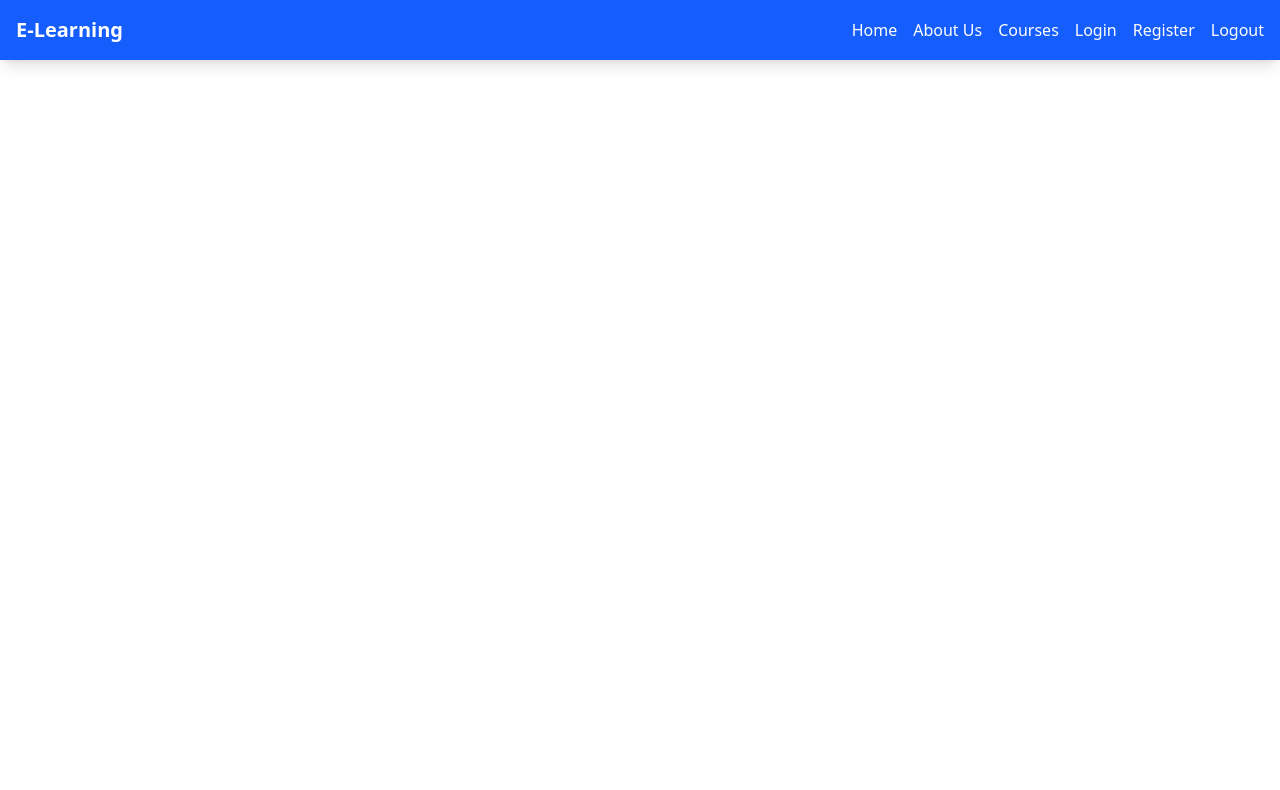
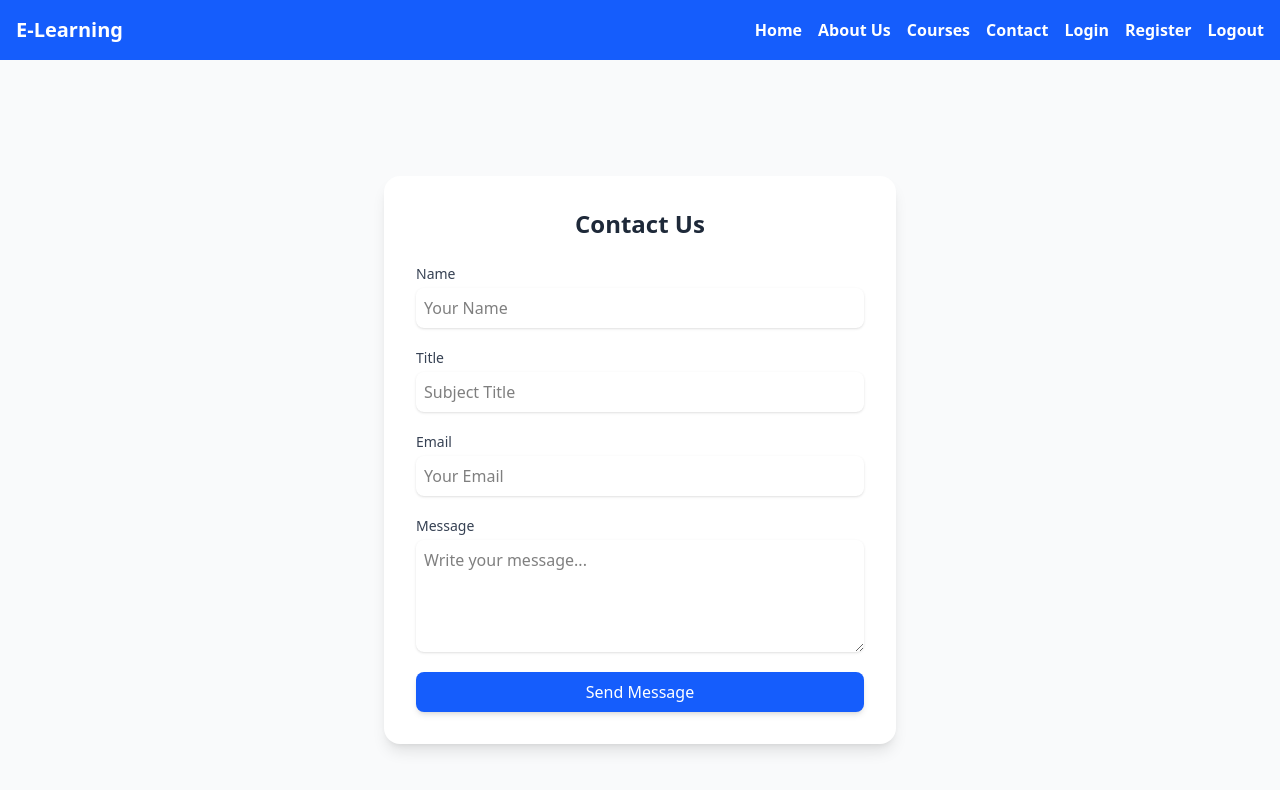
Before and after one commit to simalimbu/Basic_React, a React (Vite) app: page /contact in a window 1280 px wide. Shown: the top 790 px of the page. Built offline with nearby package versions, Linux system fonts and the light colour scheme.

Commit message:
fifth commit

```diff
--- a/src/App.jsx
+++ b/src/App.jsx
@@ -10,6 +10,7 @@ import LoginPage from "./pages/LoginPage";
 import RegisterPage from "./pages/RegisterPage";
 import HomePage from "./pages/HomePage";
 import Navbar from "./pages/NavBar";  // <-- Import navbar
+import ContactPage from "./pages/ContactPage";
 
 
 const App = () => {
@@ -17,7 +18,7 @@ const App = () => {
     <BrowserRouter>
       <Navbar /> {/* Always visible */}
       <Routes>
-        <Route path="/home" element={<HomePage />} />
+        <Route path="/" element={<HomePage />} />
         <Route path="/count" element={<CountPractice />} />
         <Route path="/addstudent" element={<AddStudent />} />
         <Route path="/editstudent" element={<EditStudent />} />
@@ -26,6 +27,7 @@ const App = () => {
         <Route path="/login" element={<LoginPage />} />
         <Route path="/register" element={<RegisterPage />} />
         <Route path="/index" element={<Index />} />
+        <Route path="/contact" element={<ContactPage/>} />
       </Routes>
     </BrowserRouter>
   );
--- /dev/null
+++ b/src/pages/ContactPage.jsx
@@ -0,0 +1,75 @@
+// src/pages/ContactPage.jsx
+import React from "react";
+
+const ContactPage = () => {
+  return (
+    <div className="min-h-screen bg-gray-50 py-10 px-4 flex justify-center items-center">
+      <div className="max-w-lg w-full bg-white rounded-2xl shadow-lg p-8">
+        <h2 className="text-2xl font-bold text-gray-800 mb-6 text-center">
+          Contact Us
+        </h2>
+        <form className="space-y-5">
+          {/* Name */}
+          <div>
+            <label className="block text-sm font-medium text-gray-700">
+              Name
+            </label>
+            <input
+              type="text"
+              placeholder="Your Name"
+              className="mt-1 block w-full rounded-lg border-gray-300 shadow-sm focus:border-blue-500 focus:ring focus:ring-blue-200 focus:ring-opacity-50 p-2"
+            />
+          </div>
+
+          {/* Title */}
+          <div>
+            <label className="block text-sm font-medium text-gray-700">
+              Title
+            </label>
+            <input
+              type="text"
+              placeholder="Subject Title"
+              className="mt-1 block w-full rounded-lg border-gray-300 shadow-sm focus:border-blue-500 focus:ring focus:ring-blue-200 focus:ring-opacity-50 p-2"
+            />
+          </div>
+
+          {/* Email */}
+          <div>
+            <label className="block text-sm font-medium text-gray-700">
+              Email
+            </label>
+            <input
+              type="email"
+              placeholder="Your Email"
+              className="mt-1 block w-full rounded-lg border-gray-300 shadow-sm focus:border-blue-500 focus:ring focus:ring-blue-200 focus:ring-opacity-50 p-2"
+            />
+          </div>
+
+          {/* Message */}
+          <div>
+            <label className="block text-sm font-medium text-gray-700">
+              Message
+            </label>
+            <textarea
+              placeholder="Write your message..."
+              rows="4"
+              className="mt-1 block w-full rounded-lg border-gray-300 shadow-sm focus:border-blue-500 focus:ring focus:ring-blue-200 focus:ring-opacity-50 p-2"
+            ></textarea>
+          </div>
+
+          {/* Submit Button */}
+          <div>
+            <button
+              type="submit"
+              className="w-full bg-blue-600 text-white rounded-lg px-4 py-2 hover:bg-blue-700 transition duration-300 shadow-md"
+            >
+              Send Message
+            </button>
+          </div>
+        </form>
+      </div>
+    </div>
+  );
+};
+
+export default ContactPage;
--- a/src/pages/Navbar.jsx
+++ b/src/pages/Navbar.jsx
@@ -6,14 +6,18 @@ const Navbar = () => {
   return (
     <nav className="bg-blue-600 p-4 text-white shadow-lg">
       <div className="container mx-auto flex justify-between items-center">
+        <Link to="/">
         <h1 className="text-xl font-bold">E-Learning</h1>
+        </Link>
         <div className="space-x-4">
-          <Link to="/home" className="hover:text-gray-300">Home</Link>
-          <Link to="/about" className="hover:text-gray-300">About Us</Link>
-          <Link to="/courses" className="hover:text-gray-300">Courses</Link>
-          <Link to="/login" className="hover:text-gray-300">Login</Link>
-          <Link to="/register" className="hover:text-gray-300">Register</Link>
-          <Link to="/logout" className="hover:text-gray-300">Logout</Link>
+          <Link to="/" className="hover:text-gray-300 font-bold">Home</Link>
+          <Link to="/about" className="hover:text-gray-300 font-bold">About Us</Link>
+          <Link to="/courses" className="hover:text-gray-300 font-bold">Courses</Link>
+          <Link to="/contact" className="hover:text-gray-300 font-bold">Contact</Link>
+          <Link to="/login" className="hover:text-gray-300 font-bold">Login</Link>
+          <Link to="/register" className="hover:text-gray-300 font-bold">Register</Link>
+          <Link to="/logout" className="hover:text-gray-300 font-bold">Logout</Link>
+
         </div>
       </div>
     </nav>
```
